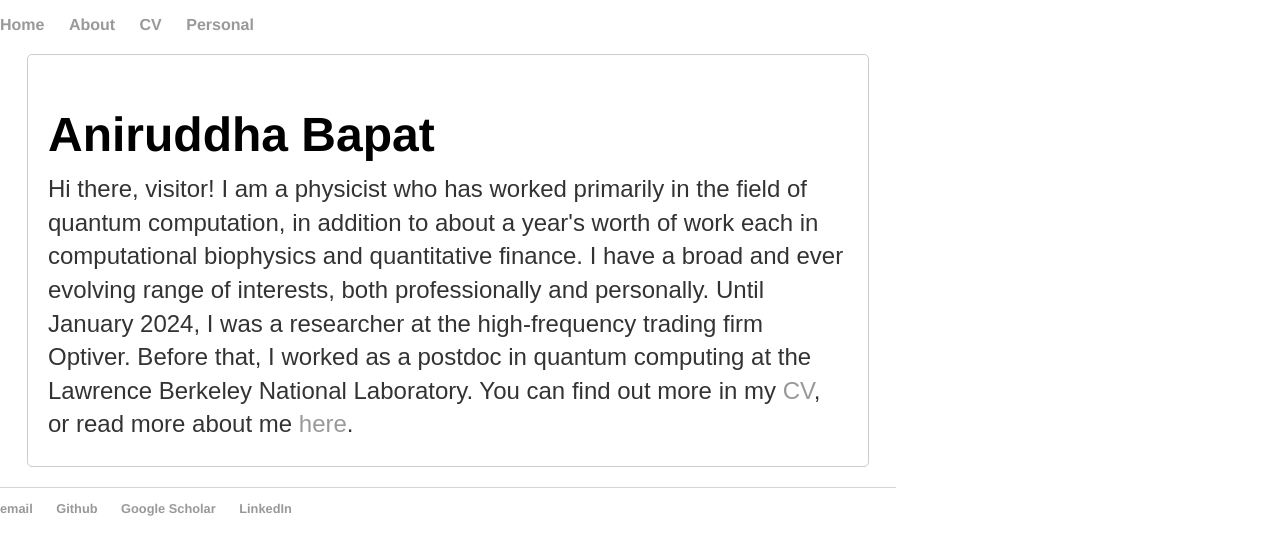
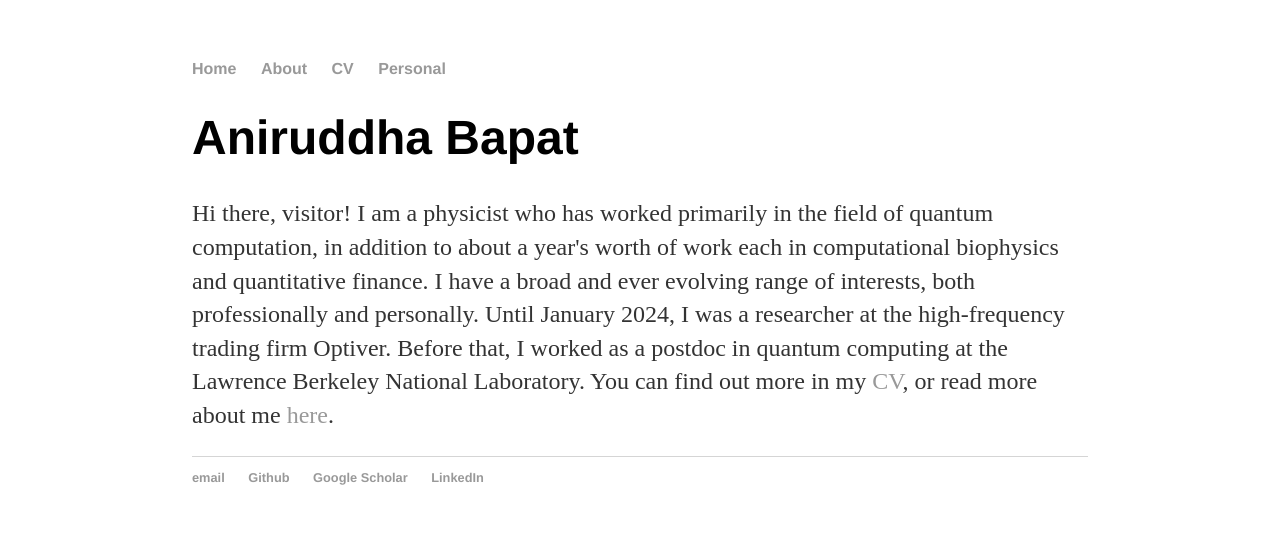
Before and after one commit to qurist/qurist.github.io, a Jekyll site: the page built from index.html, in a window 1280 px wide. Shown: the top 555 px of the page. Built offline with Jekyll 4.4.1, drawn with Linux system fonts in a browser that asks for light colours.

Commit message:
Revert "Trying some style changes"
This reverts commit 47ba51c19d677c40d133d0f3b9e48c7c58b076cb.

```diff
--- a/css/main.css
+++ b/css/main.css
@@ -24,7 +24,6 @@
     font-family:'Helvetica', 'Arial', 'Sans-Serif';
 }
 p {
-    margin: 5px 0;
     font-size: 1.5em;
     line-height: 1.4em;
     color: #333;
@@ -32,10 +31,6 @@
 footer {
     border-top: 1px solid #d5d5d5;
     font-size: .8em;
-}
-
-ul {
-    padding-left: 20px;
 }
 
 ul.posts {
@@ -46,24 +41,3 @@
 ul.posts li {
     list-style: none;
 }
-
-body {
-    font-family: Arial, sans-serif;
-    margin: 0;
-    padding: 0;
-}
-
-.section {
-    margin-bottom: 20px;
-}
-
-.container {
-    max-width: 800px;
-    margin: 20px auto;
-    padding: 20px;
-    border: 1px solid #ccc;
-    border-radius: 5px;
-}
-h1, h2, h3 {
-    margin-bottom: 10px;
-}
```
